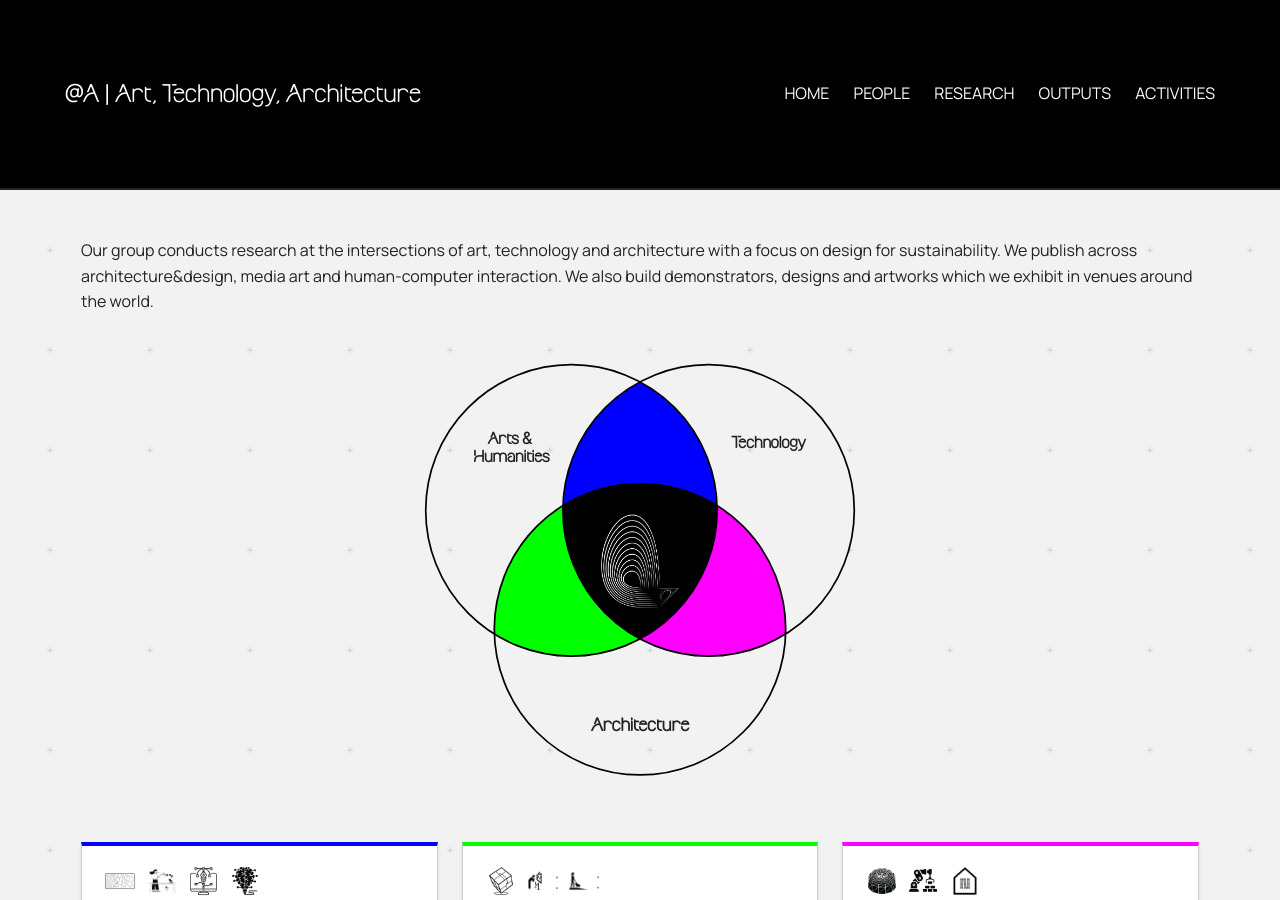
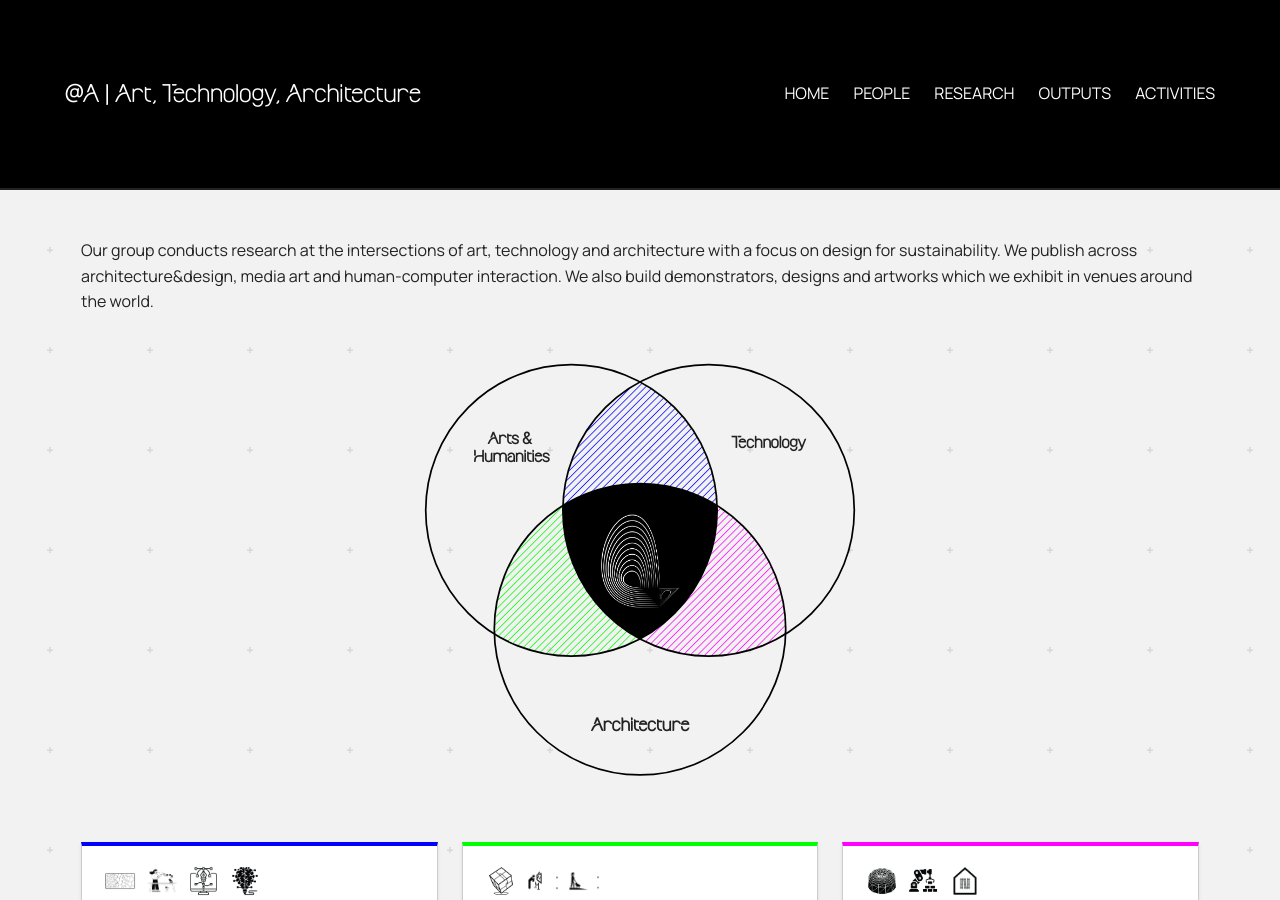
Before and after one commit to anqua/at-a, a Jekyll site: the page built from research.md, in a window 1280 px wide and 900 px high. Built offline with Jekyll 4.4.1, drawn with Linux system fonts in a browser that asks for light colours.

Commit message:
Hatch the Venn overlaps with thin 45-degree lines
Blue, green and magenta line patterns replace the solid fills; the
black centre with the logo is unchanged.

Co-Authored-By: Claude Sonnet 5 <noreply@anthropic.com>

```diff
--- a/research.md
+++ b/research.md
@@ -7,9 +7,14 @@ Our group conducts research at the intersections of art, technology and architec
 
 <div class="research-diagram">
   <svg viewBox="20 20 560 540" role="img" aria-label="Venn diagram showing the group's research positioned at the intersections of Arts &amp; Humanities, Technology, and Architecture">
-    <path d="M 300.0 370.0 A 170 170 0 0 0 300.0 70.0 A 170 170 0 0 0 300.0 370.0 Z" fill="#0000ff" />
-    <path d="M 130.1 364.3 A 170 170 0 0 0 389.9 214.3 A 170 170 0 0 0 130.1 364.3 Z" fill="#00ff00" />
-    <path d="M 210.1 214.3 A 170 170 0 0 0 469.9 364.3 A 170 170 0 0 0 210.1 214.3 Z" fill="#ff00ff" />
+    <defs>
+      <pattern id="hatch-blue" width="6" height="6" patternUnits="userSpaceOnUse" patternTransform="rotate(45)"><line x1="0" y1="0" x2="0" y2="6" stroke="#0000ff" stroke-width="1.7"/></pattern>
+      <pattern id="hatch-green" width="6" height="6" patternUnits="userSpaceOnUse" patternTransform="rotate(45)"><line x1="0" y1="0" x2="0" y2="6" stroke="#00ff00" stroke-width="1.7"/></pattern>
+      <pattern id="hatch-magenta" width="6" height="6" patternUnits="userSpaceOnUse" patternTransform="rotate(45)"><line x1="0" y1="0" x2="0" y2="6" stroke="#ff00ff" stroke-width="1.7"/></pattern>
+    </defs>
+    <path d="M 300.0 370.0 A 170 170 0 0 0 300.0 70.0 A 170 170 0 0 0 300.0 370.0 Z" fill="url(#hatch-blue)" />
+    <path d="M 130.1 364.3 A 170 170 0 0 0 389.9 214.3 A 170 170 0 0 0 130.1 364.3 Z" fill="url(#hatch-green)" />
+    <path d="M 210.1 214.3 A 170 170 0 0 0 469.9 364.3 A 170 170 0 0 0 210.1 214.3 Z" fill="url(#hatch-magenta)" />
     <path d="M 210.1 214.3 A 170 170 0 0 1 389.9 214.3 A 170 170 0 0 1 300.0 370.0 A 170 170 0 0 1 210.1 214.3 Z" fill="#000" />
 
     <circle cx="220" cy="220" r="170" fill="none" stroke="#000" stroke-width="2"/>
```
